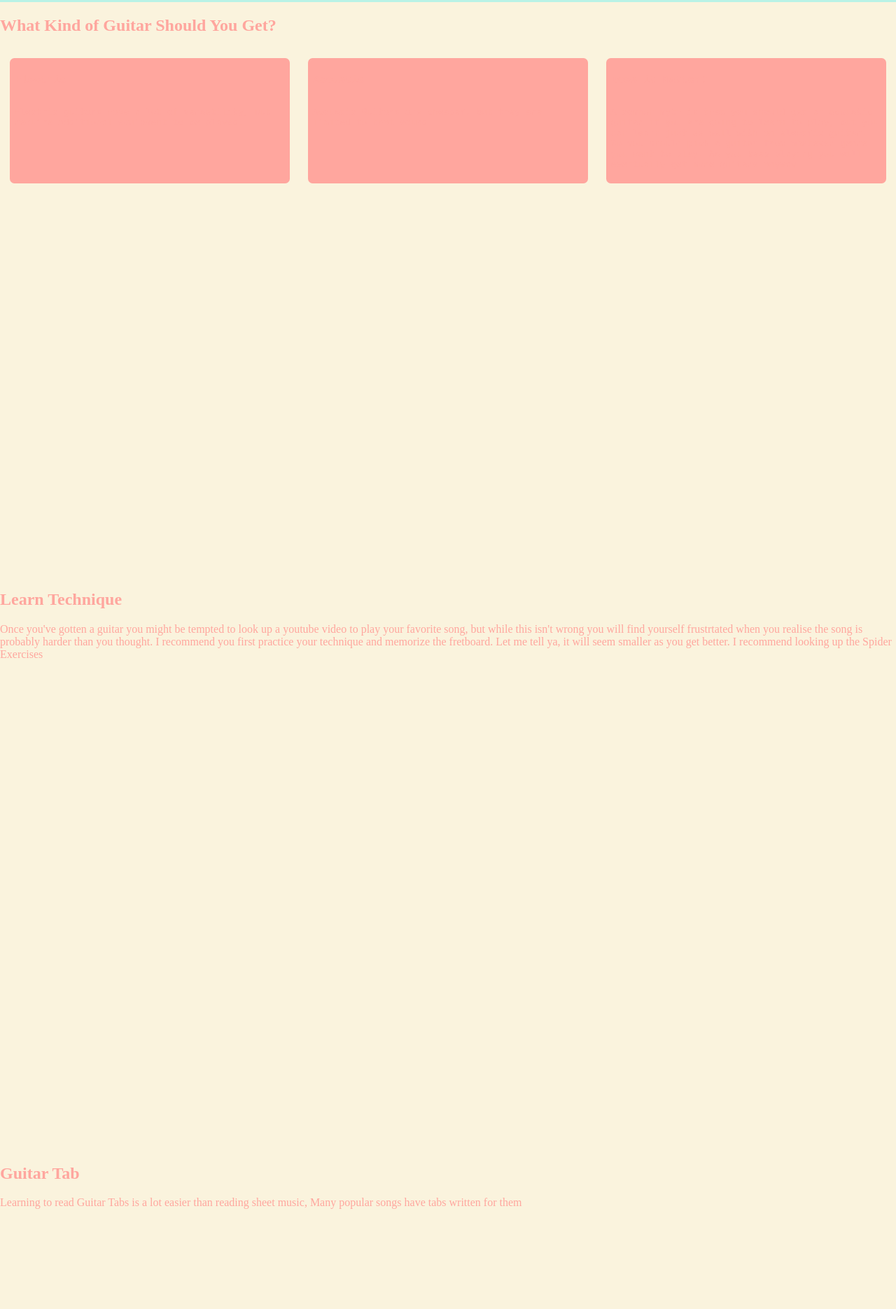
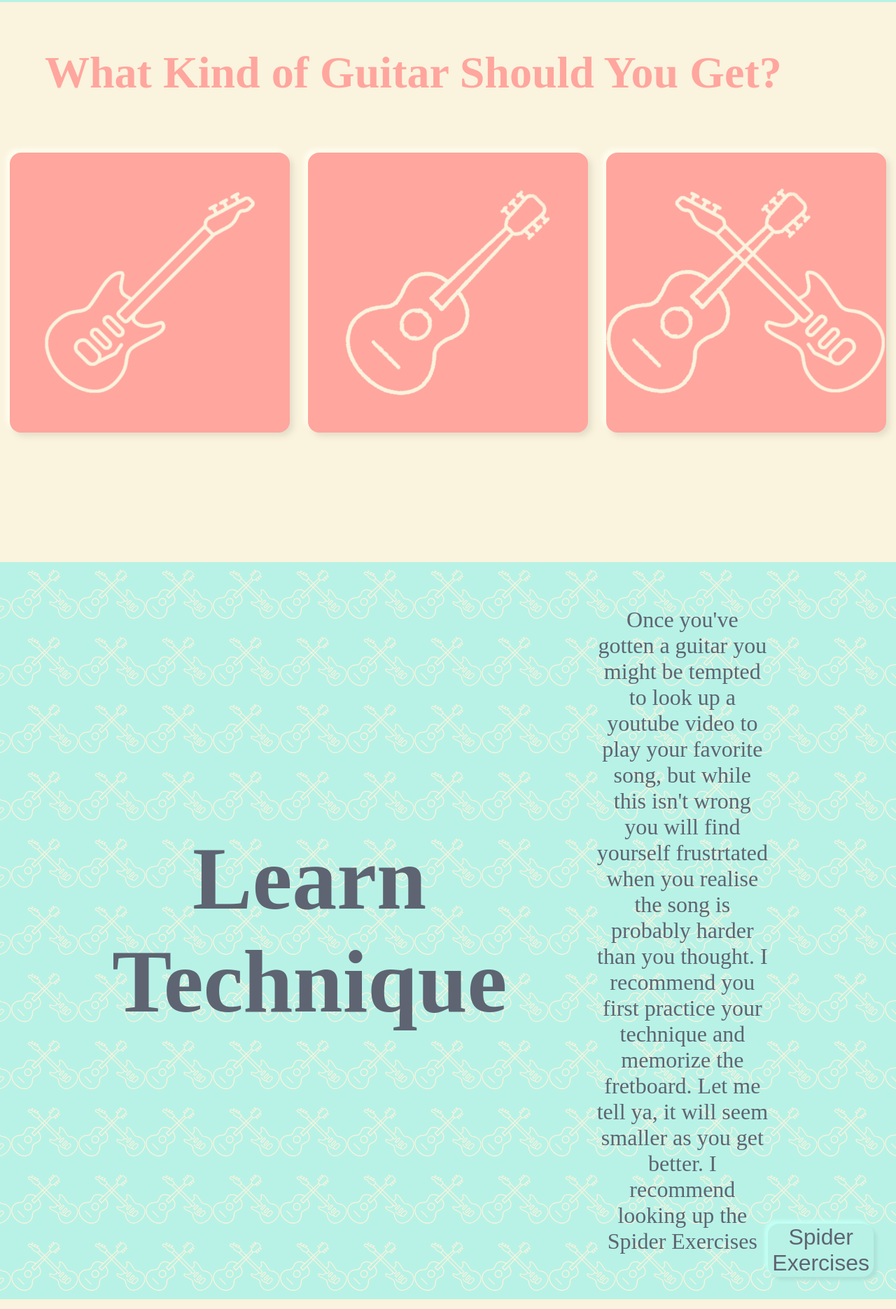
Before and after one commit to RestedWickedDev/single-page-site, a plain HTML site: page index.html in a window 1280 px wide. Shown: the part 927-2797 px from the top of the page at 70% size. Drawn offline with Linux system fonts and the light colour scheme.

Commit message:
finished CSS styling

```diff
--- a/index.html
+++ b/index.html
@@ -14,7 +14,7 @@
         background: #FAF3DD;
         color: #FFA69E;
     }
-    nav, main, > section {
+    nav, main > section {
         overflow: auto;
     }
     main > section {
@@ -24,7 +24,6 @@
         display: flex;
 	    justify-content: space-between;
 	    align-items: baseline;
-
     }
     nav ul {
         display: flex;
@@ -33,15 +32,21 @@
     nav ul a {
         text-decoration: none;
         color: #FFA69E;
-        padding: 1em;
+        padding: .5em 1em .5em 1em;
+        margin: 2px;
         font-size: 1.5em;
         font-family: glitter;
         font-style: oblique;
+        border-radius: 16px;
+    }
+    nav ul a:hover {
+        border-radius: 16px;
+        border-style: dotted;
     }
     h1 a {
         text-decoration: none;
         color: #FFA69E;
-        padding: 1em;
+
         font-size: 1.5em;
         font-family: glitter;
     }
@@ -63,7 +68,11 @@
         left: -120px;
         top: 120px;
     }
-
+    #guitars h2 {
+        margin: 0;
+        padding: 1em;
+        font-size: 4em;
+    }
     #guitars ul {
         list-style: none;
         margin: 0;
@@ -73,25 +82,122 @@
     }
     .card {
         width: 400px;
+        height: 400px;
         margin: 1em;
-        background-color: #FFA69E;
-        color: #FFA69E;
-        border-radius: .5em;
         font-family: monospace;
         justify-content: center;
+        background-color: transparent;
+        perspective: 1000px
     }
-    .card:hover {
+    .card img {
+        width: 100%;
+    }
+    .inner {
+        position: relative;
+        width: 100%;
+        height: 100%;
+        text-align: center;
+        transition: transform 0.5s;
+        transform-style: preserve-3d;
+    }
+    .card:hover .inner {
+        transform: rotateY(180deg);
+    }
+    .front, .back {
+        position: absolute;
+        width: 100%;
+        height: 100%;
+        -webkit-backface-visibility: hidden;
+        backface-visibility: hidden;
+    }
+    .front {
+        background-color: #FFA69E;
+        border-radius: 16px;
+        box-shadow:  5px 5px 8px #e4ddc9,
+                    -5px -5px 8px #fffff1;
+    }
+    .back {
+        background-color: #FFA69E;
         color: #FAF3DD;
+        border-radius: 16px;
+        transform: rotateY(180deg);
+        font-size: 2em;
+        box-shadow:  5px 5px 8px #e4ddc9,
+                    -5px -5px 8px #fffff1;
     }
-    .card h3, .card p {
-        padding: 0.5em;
+    #technique {
+        background: url(images/multi\ guitars\ outline.png);
+        background-position: center;
+        background-size: 3em;
+        background-color: #B8F2E6;
+        background-attachment: fixed;
+        color: #5E6472;
+        font-size: 2em;
+        display: flex;
+        flex-direction: row;
+        align-items: center;
+        padding: 1em;
+        text-align: center;
+    }
+    #technique h2 {
+        margin: 0;
+        padding: 1em;
+        font-size: 4em;
+    }
+    #technique button {
+        align-self: flex-end;
+    }
+    #spider {
+        border: none;
+        border-radius: 16px;
+        background: #b8f2e6;
+        box-shadow:  5px 5px 4px #ade3d8,
+                    -5px -5px 4px #c3fff4;
+        font-size: 1em;
+
+    }
+    #spider a {
+        text-decoration: none;
+        color: #5E6472;
+    }
+    #spider:hover {
+        background: linear-gradient(145deg, #a6dacf, #c5fff6);
+    }
+    #tab {
+        padding: 1em;
+    }
+    #tab h2 {
+        font-size: 4em;
+    }
+    #tab p {
+        font-size: 2em;
+    }
+    #tab #happy {
+        font-family: 'Courier New', monospace;
+        font-size: 1.5em;
+        font-weight: bold;
+    }
+    #music {
+        background-color: #B8F2E6;
+        color: #5E6472;
+        padding: 1em;
+        font-size: 2em;
+    }
+    #music h2 {
+        font-size: 4em;
+    }
+    #contact {
+        display: flex;
+        justify-content: space-between;
+        padding: 1em;
+        font-size: 2em;
     }
     #contact label {
         display: flex;
         flex-direction: column;
     }
     input, textarea {
-        border: 1px solid #000000;
+        border: 2px solid #FFA69E;
         padding: 0.5em;
         margin: 0 2em 0 0;
         width: 20em;
@@ -107,7 +213,7 @@
         margin: 1em 0;
         align-self: flex-end;
         padding: 0.5em 1em;
-        background-color: #000000;
+        background-color: #FFA69E;
         color: #ffffff;
         border: none;
     }
@@ -139,18 +245,39 @@
                 <h2>What Kind of Guitar Should You Get? </h2>
 				<ul>
 					<li class="card">
+                        <div class="inner">
+                            <div class="front">
+                                <img src="images/electric outline.png">
+                            </div>
+                            <div class="back">
                                 <h3>Electric</h3>
                                 <p>Electric guitars have a lot of versatility, but require additional equipment to be played.</p>
+                            </div>
+                        </div>
                     </li>
 					<li class="card">
+                        <div class="inner">
+                            <div class="front">
+                                <img src="images/acoustic outline.png">
+                            </div>
+                            <div class="back">
                                 <h3>Acoustic</h3>
                                 <p>Acoustic Guitars are cheaper, but they are limited to that sound</p>
+                            </div>
+                        </div>
                     </li>
                     <li class="card">
+                        <div class="inner">
+                            <div class="front">
+                                <img src="images/multi guitars outline.png">
+                            </div>
+                            <div class="back">
                                 <h3>Does it Matter?</h3>
                                 <p>
-                            A common myth is that you should get an acoustic guitar if you are going to learn to play, but you can learn just as well with an electric guitar. So you should pick a guitar from whatever genre you want to play.  As you keep playing you will eventually get more guitars anyway.
+                                    Pick a guitar used in the genre you want to play, you can learn on both types the same. You will get more guitars as you play.
                                 </p>
+                            </div>
+                        </div>
                     </li>
                 </ul>
                 </section>
@@ -158,28 +285,44 @@
 			<section id="technique">
                 <h2>Learn Technique</h2>
                 <p>Once you've gotten a guitar you might be tempted to look up a youtube video to play your favorite song, but while this isn't wrong you will find yourself frustrtated when you realise the song is probably harder than you thought. I recommend you first practice your technique and memorize the fretboard. Let me tell ya, it will seem smaller as you get better. I recommend looking up the Spider Exercises</p>
+                <button type="button" id="spider">
+                    <a href="https://www.guitarhabits.com/the-eight-amazing-spider-exercises-for-dexterity/">Spider Exercises</a>
+                </button>
 			</section>
 
 			<section id="tab">
 				<div>
 					<h2>Guitar Tab</h2>
                     <p>Learning to read Guitar Tabs is a lot easier than reading sheet music, Many popular songs have tabs written for them</p>
+                    <p id="happy">
+                        e|--0--0--2--0--5--4--|--0--0--2--0--7--5--|--0--0--12--9--5--4--2--|--10--10--9--5--7--5--|<br>
+                        B|--------------------|--------------------|------------------------|----------------------|<br>
+                        G|--------------------|--------------------|------------------------|----------------------|<br>
+                        D|--------------------|--------------------|------------------------|----------------------|<br>
+                        A|--------------------|--------------------|------------------------|----------------------|<br>
+                        E|--------------------|--------------------|------------------------|----------------------|<br>
+                    </p>
+                    <p>
+                        The lines represent the string, while the number represents the fret you must play.
+                    </p>
 				</div>
 				<figure>
 					<img>
 				</figure>
 			</section>
-            <section>
-                <div id="music">
+            <section id="music">
+                <div>
                     <h2>Music Theory</h2>
                     <p>If you want to get even better at guitar, learning some level of music theory can help, Look up some scales on guitar, they all have the same shape, and any note on those scales is fair game when making a riff, chord progression, or solo</p>
+                    <img src="images/Pentatonic Scale.png">
                 </div>
             </section>
 
 			<footer id="contact">
+                <h2>Contact Me</h2>
 				<form>
 					<label>
-						J. David Perez
+						Name
 						<input type="text">
 					</label>
 
```
Also changed, not shown: images/Pentatonic Scale.png (added), images/acoustic outline.jpg (added), images/acoustic outline.png (added), images/electric outline.jpg (added), images/electric outline.png (added), images/multi guitars outline.jpg (added), images/multi guitars outline.png (added). Lines whose indentation alone changed are shown as unchanged.
